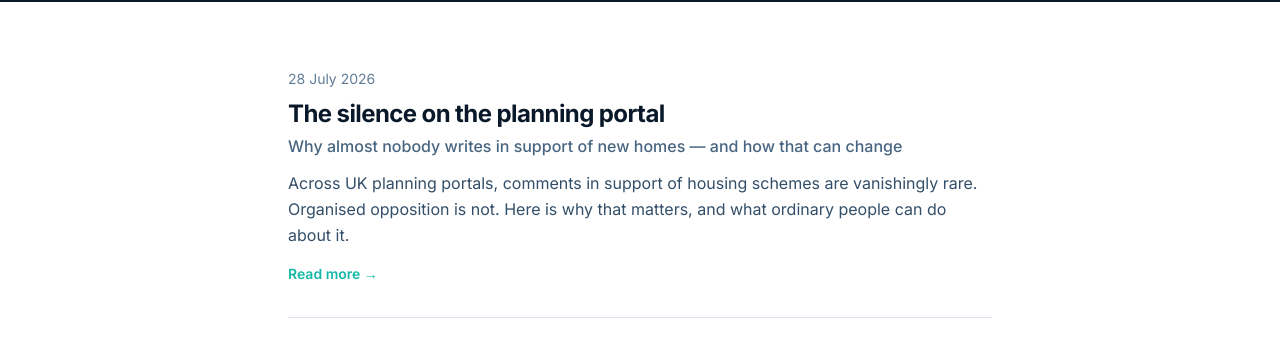
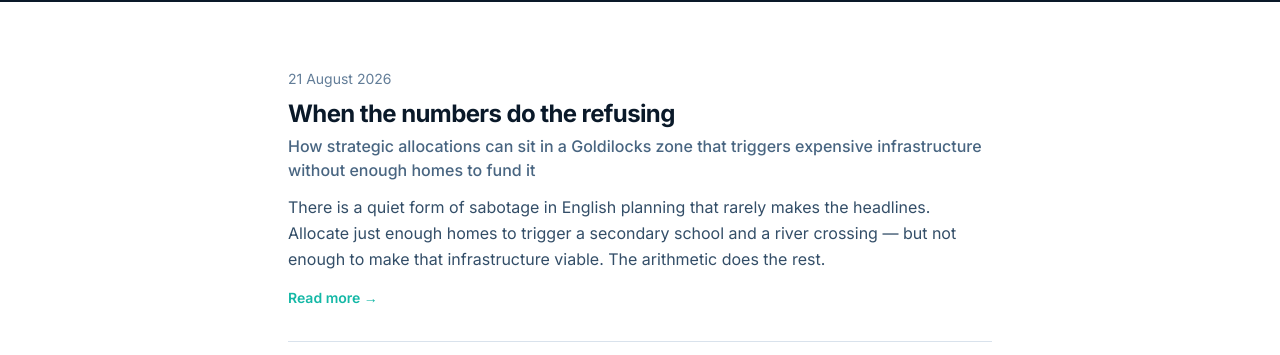
Before and after one commit to stumpyuk1/build-on, a Next.js app: page /blog in a window 1280 px wide. Shown: the part 338-693 px from the top of the page. Built offline with nearby package versions, Linux system fonts and the light colour scheme; no server answers.

Commit message:
feat(blog): add 'When the numbers do the refusing' from X article

```diff
--- a/data/blog-posts.ts
+++ b/data/blog-posts.ts
@@ -14,6 +14,38 @@ export type BlogPost = {
  * Add new entries at the top. Rendered by /blog and /blog/[slug].
  */
 export const blogPosts: BlogPost[] = [
+  {
+    slug: "when-the-numbers-do-the-refusing",
+    title: "When the numbers do the refusing",
+    subtitle:
+      "How strategic allocations can sit in a Goldilocks zone that triggers expensive infrastructure without enough homes to fund it",
+    date: "2026-08-21",
+    author: "Build On",
+    excerpt:
+      "There is a quiet form of sabotage in English planning that rarely makes the headlines. Allocate just enough homes to trigger a secondary school and a river crossing — but not enough to make that infrastructure viable. The arithmetic does the rest.",
+    body: [
+      "There is a particular form of quiet sabotage in English planning that rarely makes the headlines. It does not involve outright refusal. It does not require a dramatic political confrontation. It works by arithmetic.",
+      "Allocate just enough homes to trigger expensive, lumpy infrastructure — a secondary school, a new river crossing — but not enough homes to make that infrastructure economically rational. The scheme then fails the viability test, the inspector raises an eyebrow, delivery stalls, and the housing never arrives. The local authority can claim it tried. The numbers did the rest.",
+      "A strategic allocation in the emerging Southshire Local Plan offers a textbook illustration.",
+      "The numbers",
+      "The allocation for the hypothetical village of Fernley has settled around 2,225–2,300 homes. Earlier drafts floated higher figures; the published version landed lower. At this scale the development generates roughly 480–500 secondary-age pupils and 680–700 primary-age pupils under the county’s own yield rates. That is enough to require a new secondary school and land for primary provision. It is also enough to demand a new crossing of the River Dene and associated link roads, because the existing narrow bridge and village centre cannot absorb the traffic.",
+      "Independent cost ranges put the education package in the £55–85 million bracket and the transport works at £20–40 million. Combined, a central estimate sits around £90–110 million. These are not speculative figures. They rest on published pupil yields, recent actual school delivery costs in the county, and the Strategic Transport Assessment’s own identification of the new crossing and links as essential mitigation.",
+      "The viability cliff",
+      "A new secondary school has a minimum efficient scale. Department for Education guidance and most county authorities treat four forms of entry (around 600 places for Years 7–11) as the practical floor. Many prefer five or six forms for curriculum breadth and financial resilience. At 2,250 homes the Fernley allocation generates only enough pupils for roughly 3–3.5 forms of entry. The school is therefore forced into an undersized, high-cost-per-place configuration. The river crossing, meanwhile, is almost pure fixed cost. Spread across 2,250 dwellings it is heavy. Spread across 4,000 it is manageable.",
+      "This is the Goldilocks zone: large enough to trigger the big-ticket items, too small to fund them efficiently. Developer contributions scale with homes; the secondary school and the bridge do not. The residual land value is squeezed. Affordable housing percentages become harder to sustain. Phasing becomes fraught because the infrastructure is needed early while the cash arrives late. Viability consultants then report a gap. The plan is said to be “at risk.” Delivery slows or stops.",
+      "Increase the allocation to the 3,500–4,500 range and the arithmetic changes. The secondary reaches a proper five- or six-form size. The bridge cost is diluted. The same infrastructure package starts to look fundable from the development itself in a higher-value district. The current figure sits precisely where the economics are most hostile.",
+      "How the system enables it",
+      "Local plans are not neutral technical exercises. They are political documents constrained by the tests of “soundness” — justified, effective, deliverable. Infrastructure delivery and viability are central to the “effective” and “deliverable” limbs. An authority that wishes to limit growth does not need to invent a new policy. It can simply scale strategic sites into the zone where the required mitigation is disproportionately expensive relative to the housing numbers. The viability evidence then does the political work.",
+      "This is not conspiracy in the crude sense. It is incentive alignment. Councillors face concentrated local opposition to large housing allocations and diffuse, long-term benefits from increased supply. Officers must produce a plan that survives examination while managing political risk. Under-scaling a site so that its infrastructure appears undeliverable is a low-visibility way to achieve constraint without an explicit anti-housing stance. The inspector sees a technical problem rather than a political choice. The housing target is notionally met on paper; the homes themselves remain contingent on infrastructure that is unlikely to materialise at that scale.",
+      "Public choice theory has long observed that bureaucracies and elected bodies respond to the structure of costs and benefits they face. Housing supply in England is the classic case of concentrated costs (local amenity, traffic, school places) and diffuse benefits (national affordability, labour mobility, intergenerational equity). The local plan process, with its heavy reliance on site-specific viability and infrastructure testing, creates multiple points at which those concentrated costs can be made decisive.",
+      "The pattern",
+      "Fernley is not unique. Across England one finds strategic allocations that sit just below the threshold at which a secondary school becomes efficient, or just large enough to require a costly highway scheme whose funding is left uncertain. The result is a plan that looks ambitious in the housing trajectory tables and fragile in the delivery evidence. When the homes fail to appear, the authority can point to “infrastructure constraints” or “viability challenges” rather than to the initial scaling decision.",
+      "The deeper problem is institutional. A system that requires local authorities to demonstrate deliverability while simultaneously exposing them to intense local opposition creates a predictable incentive to design sites that are difficult to deliver. The more sophisticated the infrastructure and viability evidence becomes, the more precise the targeting of that incentive can be.",
+      "Conclusion",
+      "The Fernley allocation, at its current scale, occupies the least efficient point on the cost curve for the infrastructure it triggers. Whether this was conscious design or emergent outcome of political negotiation is secondary. The effect is the same: a housing proposal rendered precarious by the very mitigations it necessitates. Larger would have been more viable. Smaller would have avoided the major infrastructure trigger. The chosen figure maximises the chance that the arithmetic, rather than an explicit refusal, prevents the homes.",
+      "This is how planning systems can appear to plan for housing while quietly arranging its frustration. The numbers are not neutral. In the hands of institutions facing the wrong incentives, they become a method of control.",
+    ],
+  },
   {
     slug: "silence-on-the-planning-portal",
     title: "The silence on the planning portal",
```
